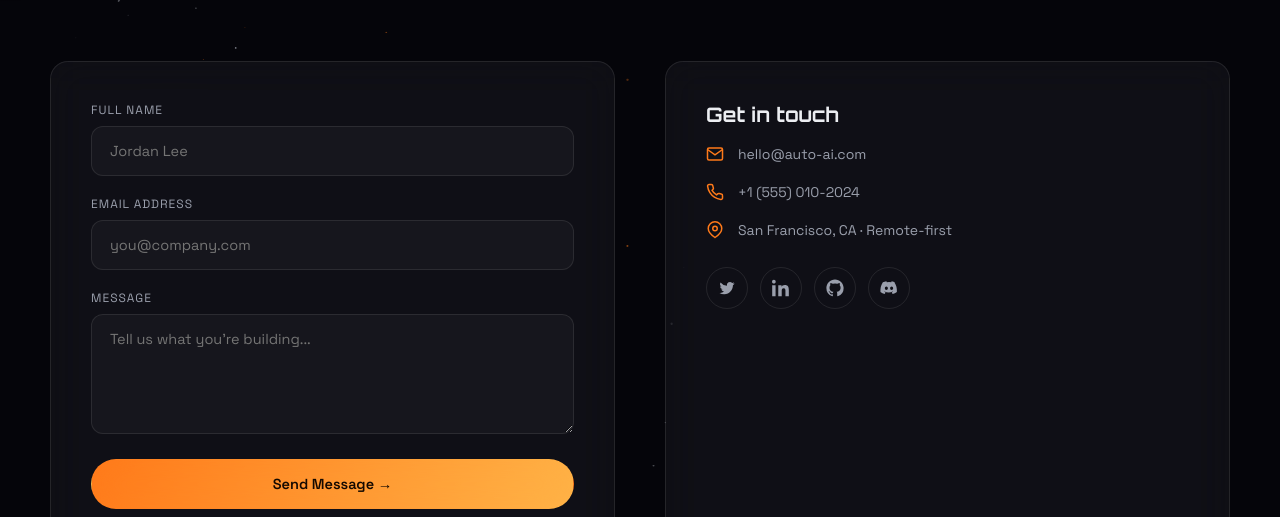
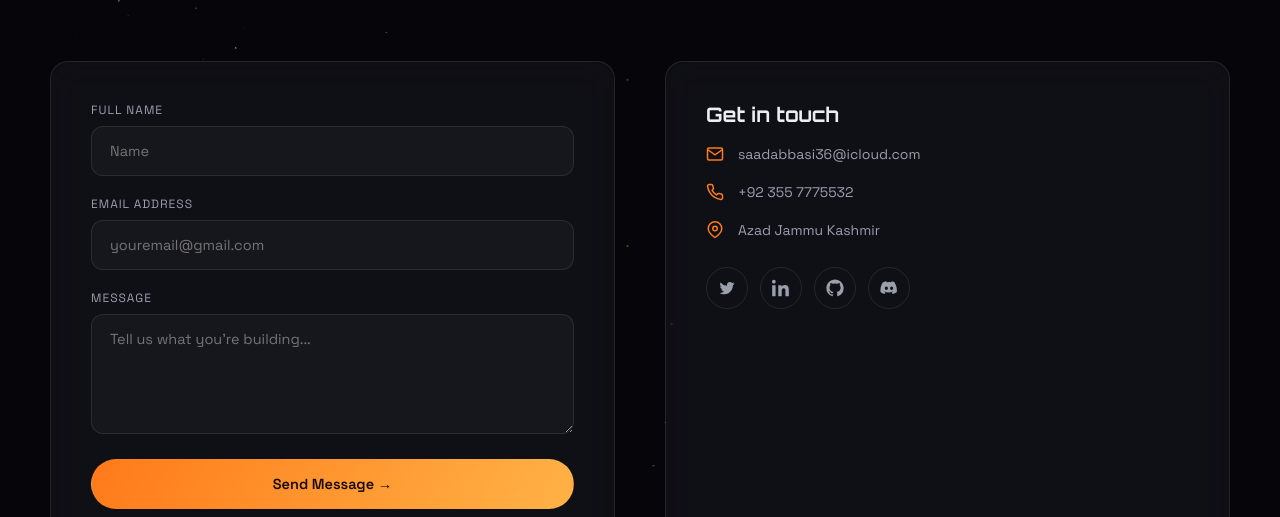
Before and after one commit to saad7775532/Ai-model, a plain HTML site: page index.html in a window 1280 px wide. Both pictures are taken after a click on the link "Get Started". Shown: the part 283-800 px from the top of the page. Drawn offline with Linux system fonts and the light colour scheme.

Commit message:
Update index.html

```diff
--- a/index.html
+++ b/index.html
@@ -588,11 +588,11 @@
         <form class="glass reveal" style="padding:40px;" onsubmit="handleSubmit(event)">
           <div class="form-group">
             <label for="name">Full Name</label>
-            <input id="name" type="text" placeholder="Jordan Lee" required>
+            <input id="name" type="text" placeholder="Name" required>
           </div>
           <div class="form-group">
             <label for="email">Email Address</label>
-            <input id="email" type="email" placeholder="you@company.com" required>
+            <input id="email" type="email" placeholder="youremail@gmail.com" required>
           </div>
           <div class="form-group">
             <label for="message">Message</label>
@@ -605,15 +605,15 @@
           <h3>Get in touch</h3>
           <div class="contact-row">
             <svg viewBox="0 0 24 24" fill="none" stroke="currentColor" stroke-width="2"><path d="M4 4h16v16H4z" opacity="0"/><path d="M22 6l-10 7L2 6"/><rect x="2" y="4" width="20" height="16" rx="2"/></svg>
-            hello@auto-ai.com
+            saadabbasi36@icloud.com
           </div>
           <div class="contact-row">
             <svg viewBox="0 0 24 24" fill="none" stroke="currentColor" stroke-width="2"><path d="M22 16.92v3a2 2 0 0 1-2.18 2 19.79 19.79 0 0 1-8.63-3.07 19.5 19.5 0 0 1-6-6 19.79 19.79 0 0 1-3.07-8.67A2 2 0 0 1 4.11 2h3a2 2 0 0 1 2 1.72c.12.9.34 1.79.66 2.65a2 2 0 0 1-.45 2.11L8.09 9.91a16 16 0 0 0 6 6l1.43-1.43a2 2 0 0 1 2.11-.45c.86.32 1.75.54 2.65.66A2 2 0 0 1 22 16.92z"/></svg>
-            +1 (555) 010-2024
+            +92 355 7775532
           </div>
           <div class="contact-row">
             <svg viewBox="0 0 24 24" fill="none" stroke="currentColor" stroke-width="2"><path d="M21 10c0 6-9 12-9 12s-9-6-9-12a9 9 0 0 1 18 0z"/><circle cx="12" cy="10" r="3"/></svg>
-            San Francisco, CA · Remote-first
+            Azad Jammu Kashmir
           </div>
           <div class="social-row">
             <a class="social-icon" href="#" aria-label="Twitter"><svg viewBox="0 0 24 24" fill="currentColor"><path d="M22 5.9c-.7.3-1.5.6-2.3.7.8-.5 1.5-1.3 1.8-2.3-.8.5-1.7.8-2.6 1a4.1 4.1 0 0 0-7 3.7A11.6 11.6 0 0 1 3.4 4.6a4.1 4.1 0 0 0 1.3 5.5c-.7 0-1.3-.2-1.9-.5v.1c0 2 1.4 3.6 3.3 4a4.1 4.1 0 0 1-1.9.1c.5 1.6 2.1 2.8 3.9 2.9A8.2 8.2 0 0 1 2 18.6a11.6 11.6 0 0 0 6.3 1.8c7.5 0 11.6-6.2 11.6-11.6v-.5c.8-.6 1.5-1.3 2.1-2.1z"/></svg></a>
```
